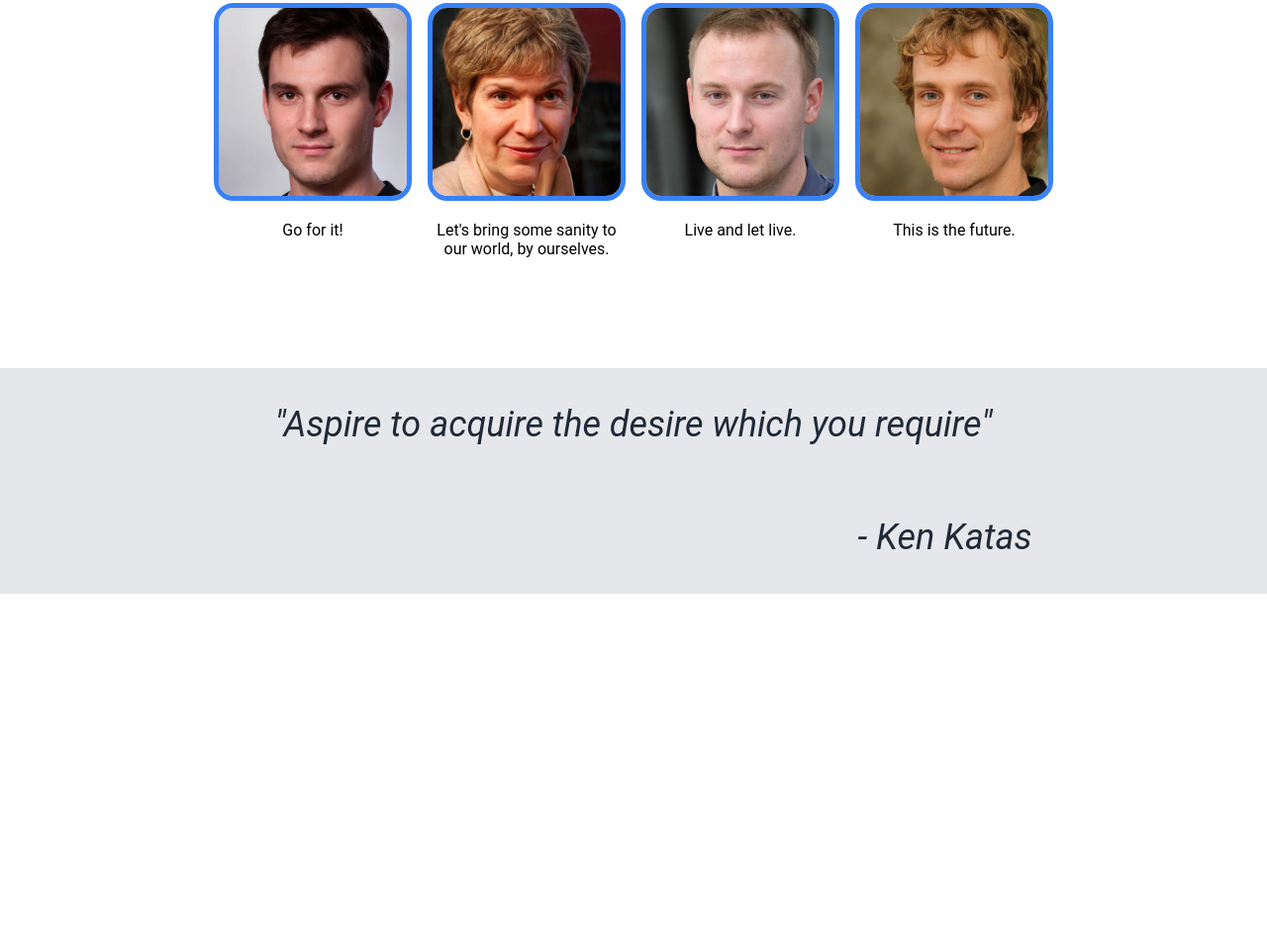
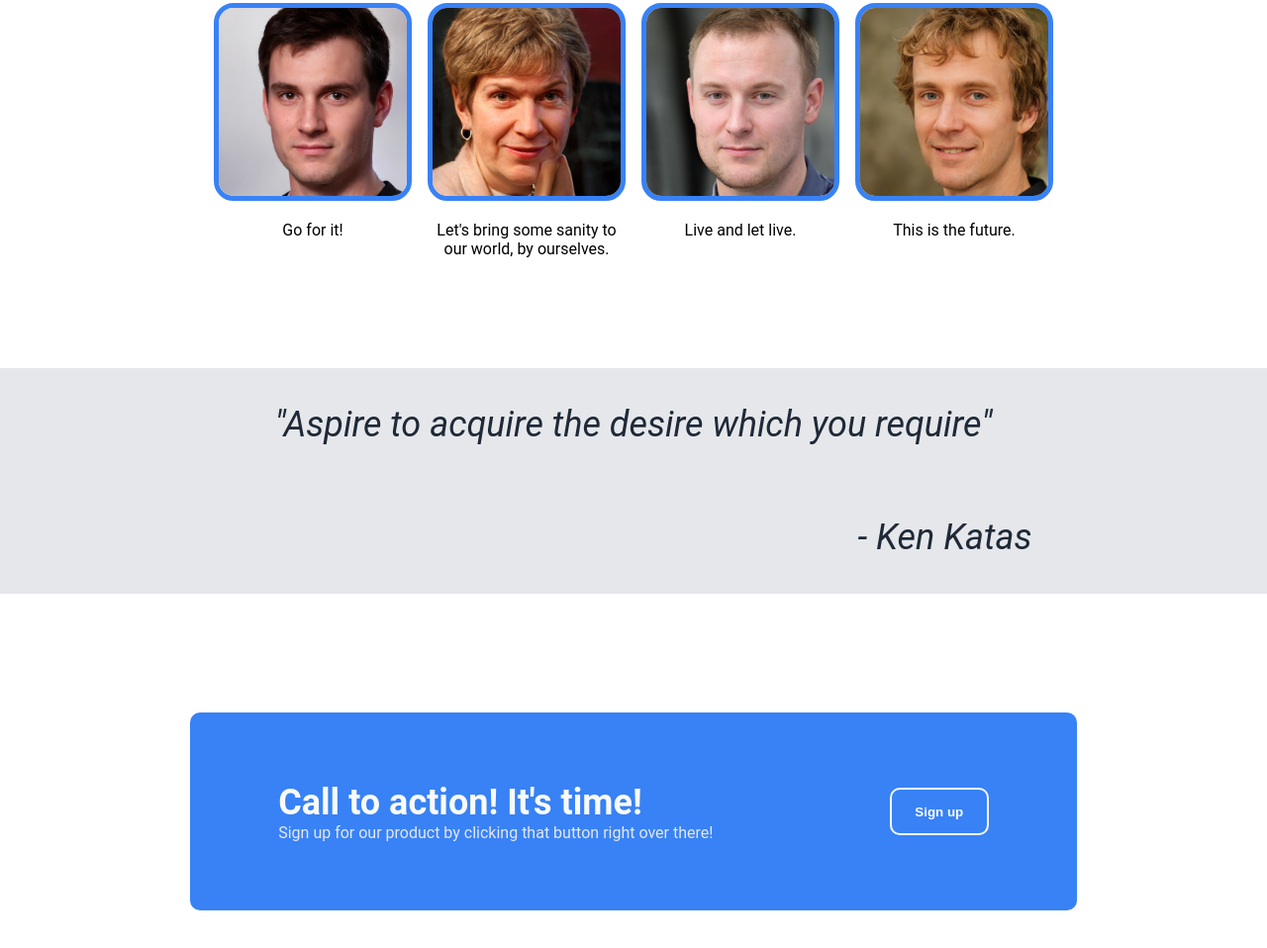
Before and after one commit to Chiemezuo/landing-page, a plain HTML site: page index.html in a window 1280 px wide. Shown: the part 678-1636 px from the top of the page at 99% size. Before the commit the page ends 1278 px from the top, so only its background shows below. Drawn offline with Linux system fonts and the light colour scheme.

Commit message:
Edit the fourth part of the page

```diff
--- a/index.html
+++ b/index.html
@@ -49,7 +49,15 @@
         <div id="quote-author"><p>- Ken Katas</p></div>
       </div>
     </div>
-    <div></div>
+    <div class="fourth-part">
+      <div>
+        <h4 class="slightly-large-text no-margin">Call to action! It's time!</h4>
+        <p class="no-margin shaded-text">Sign up for our product by clicking that button right over there!</p>
+      </div>
+      <div>
+        <button>Sign up</button>
+      </div>
+    </div>
     <footer></footer>
   </body>
 </html>
--- a/style.css
+++ b/style.css
@@ -60,10 +60,11 @@ button {
   width: 100px;
   height: 48px;
   background-color: #3882f6;
-  border-radius: 10px;
+  border: 2px solid #f9faf8;
   margin-top: auto;
   color: #f9faf8;
   font-weight: bold;
+  border-radius: 10px;
 }
 
 .nav-link {
@@ -111,3 +112,27 @@ button {
   display: flex;
   justify-content: flex-end;
 }
+
+.fourth-part {
+  height: 200px;
+  margin: 15vh 15vw;
+  background-color: #3882f6;
+  display: flex;
+  justify-content: space-around;
+  align-items: center;
+  border-radius: 10px;
+}
+
+.no-margin {
+  margin: 0;
+  padding: 0;
+}
+
+.slightly-large-text {
+  font-size: 36px;
+  color: #f9faf8;
+}
+
+.shaded-text {
+  color: #e5e7eb;
+}
```
